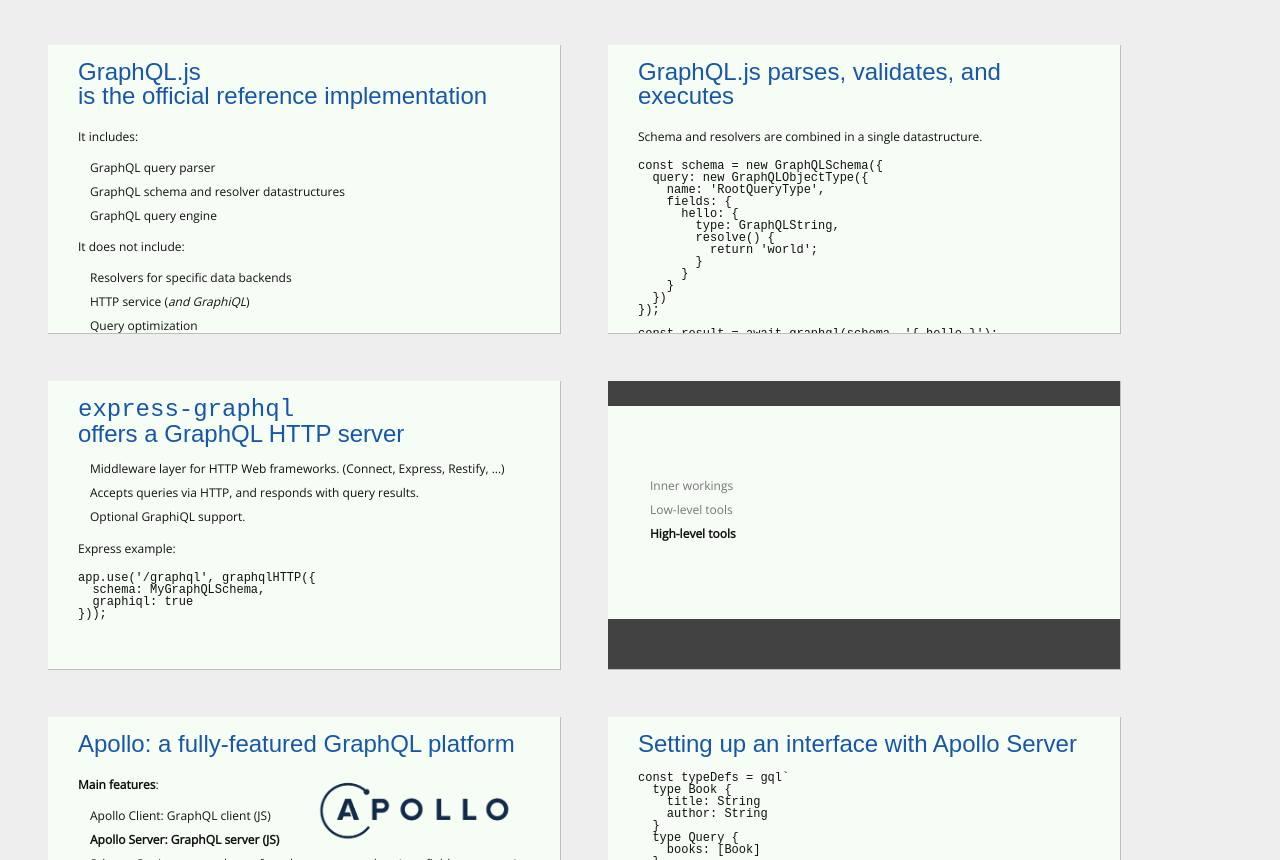
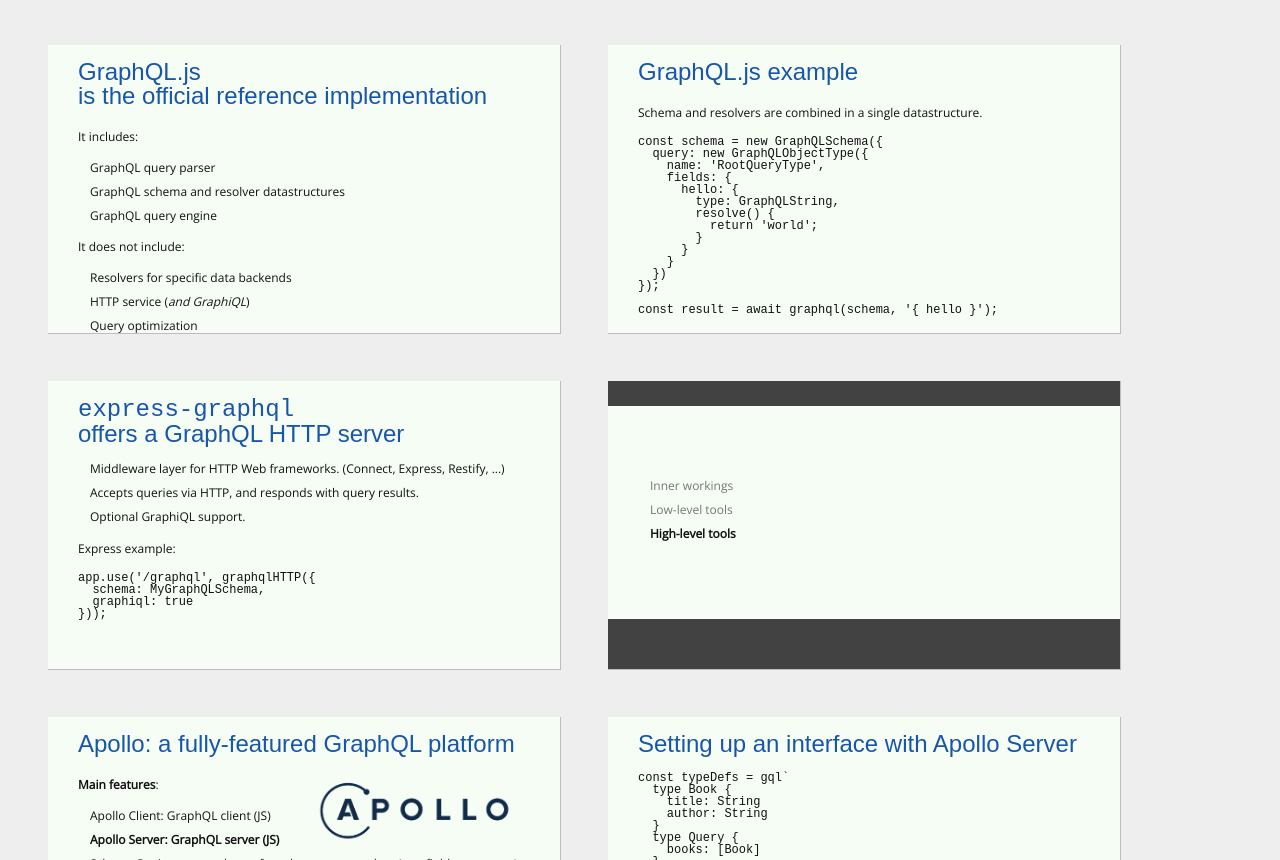
Before and after one commit to rubensworks/slides-2019-iswc-graphql-interface, a plain HTML site: page index.html in a window 1280 px wide. Shown: the part 3042-3902 px from the top of the page. Drawn offline with nearby package versions, Linux system fonts and the light colour scheme; a web font is replaced by a local one.

Commit message:
Deploy rubensworks/slides-2019-iswc-graphql-interface to github.com/rubensworks/slides-2019-iswc-graphql-interface.git:gh-pages

```diff
--- a/index.html
+++ b/index.html
@@ -335,7 +335,7 @@
     </section>
 
     <section id="graphqljs-example" class="slide">
-        <h2><a href="https://github.com/graphql/graphql-js">GraphQL.js</a> parses, validates, and executes</h2>
+        <h2><a href="https://github.com/graphql/graphql-js">GraphQL.js</a> example</h2>
         <p>Schema and resolvers are combined in a single datastructure.</p>
         <pre>const schema = new GraphQLSchema({
   query: new GraphQLObjectType({
```
